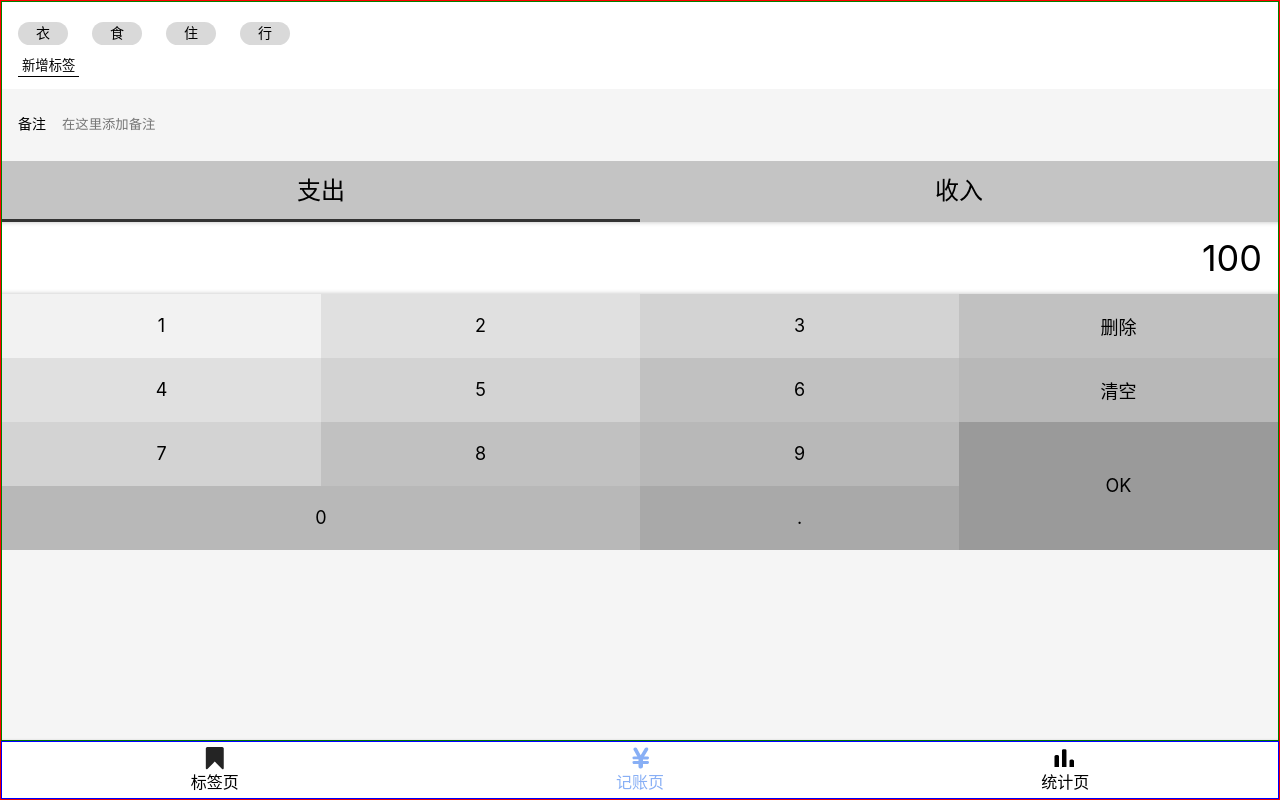
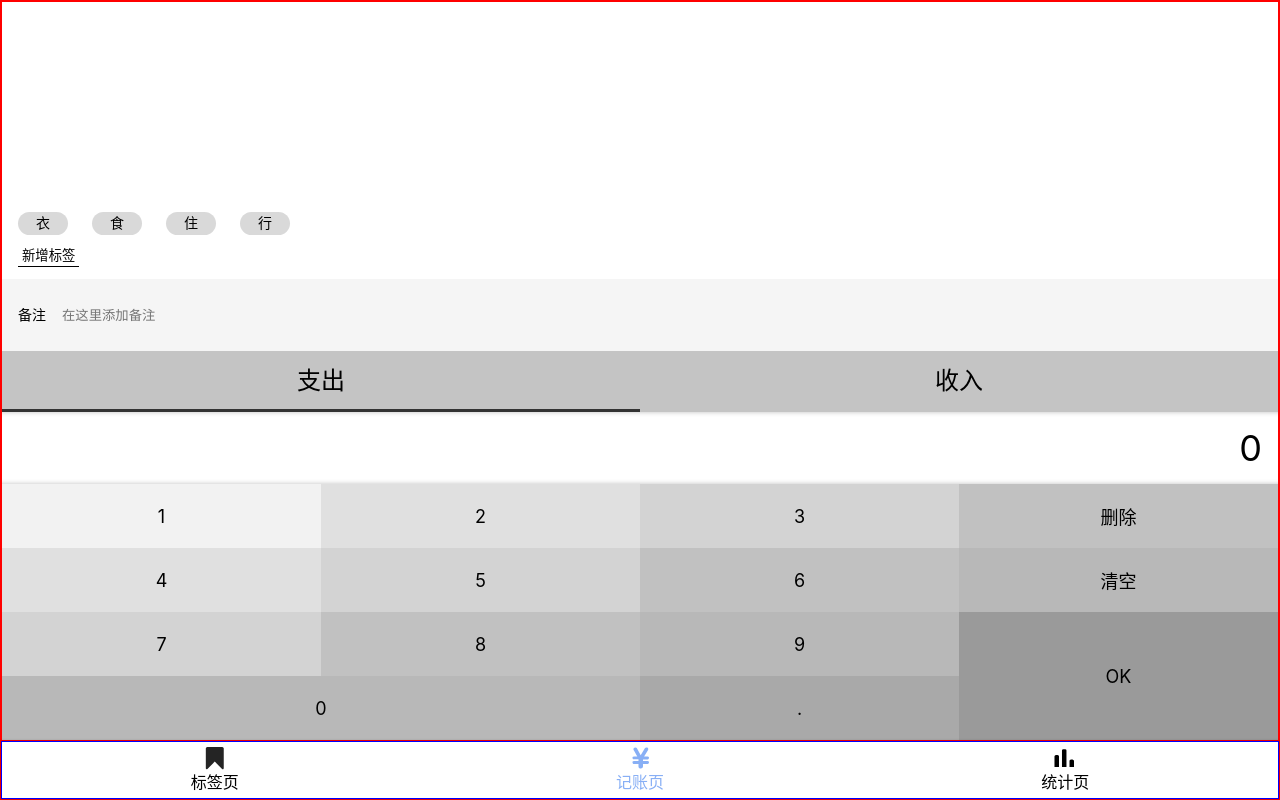
Before and after one commit to didiyou/Account_react, a React app: page /#/money in a window 1280 px wide. Built offline with nearby package versions, Linux system fonts and the light colour scheme.

Commit message:
基本完成Money标签

```diff
--- a/src/components/Layout.tsx
+++ b/src/components/Layout.tsx
@@ -9,7 +9,7 @@ display: flex;
 flex-direction:column;
 `
 const Main = styled.div`
-  border:1px solid green;
+
   flex-grow:1;
   overflow:auto;
 `
@@ -17,7 +17,7 @@ const Main = styled.div`
 const Layout = (props:any) =>{
 return(
     <Wrapper>
-        <Main>
+        <Main className={props.className}>
             {props.children}
         </Main>
         <Nav/>
--- a/src/views/Money.tsx
+++ b/src/views/Money.tsx
@@ -1,176 +1,42 @@
-import React from 'react';
+import React,{useState} from 'react';
 import Layout from 'components/Layout'
 import styled from 'styled-components'
+import {TagsSection} from 'views/money/TagsSection'
+import {NoteSection} from 'views/money/NotesSection'
+import {CategorySection} from 'views/money/CategorySection'
+import {NumberPadSection} from 'views/money/NumberPadSection'
 
-const TagsSection = styled.section`
-  background:#ffffff;
-  padding:12px 16px;
-  >ol{
-    margin-left:-12px;
-      > li{
-        background:#d9d9d9;
-        border-radius:18px;
-        display:inline-block;
-        padding:3px 18px;
-        font-size:14px;
-        margin:8px 12px;
-          }
-  }
-  > button{
-    background:none;
-    border:none;
-    padding:2px 4px;
-    border-bottom:1px solid;
-  }
-`
-const NotesSection = styled.section`
-  padding:0 16px;
-  font-size:14px;
-  > label{
-    display:flex;
-    align-items: center;
-    > span{margin-right:16px;white-space:nowrap;}
-    > input{display:block;width:100%;height:72px;background:none;border:none;place}
-  }
-`
 
-const CategorySection = styled.section`
-font-size: 24px;
->ul{
-  display:flex;
-  background:#c4c4c4;
-
-  >li{
-    padding:16px 0;
-    width:50%;
-    text-align: center;
-    position:relative;
-    &.selected::after{
-      display:block;
-      height:3px;
-      content:'';
-      background:#333;
-      position:absolute;
-      bottom:0;
-      width:100%;
-      left:0;
-    }
-  }
-}
-`
-
-const NumberPadSection = styled.section`
+const MyLayout = styled(Layout)`
+  border:1px solid red;
   display:flex;
   flex-direction:column;
-  > .output{background:white;
-    font-size:36px;line-height:72px;
-    text-align:right;
-    padding:0 16px;
-    box-shadow:inset 0 -5px 5px -5px rgba(0,0,0,0.25),
-               inset 0 5px 5px -5px rgba(0,0,0,0.25);
-  }
-  > .pad{
-
-    flex-wrap: wrap;
-    >button{
-      font-size:18px;
-      float:left;
-      border:none;
-      width:25%;
-      height:64px;
-      &.ok{
-        height:128px;
-        float:right;
-      }
-      &.zero{
-        width:50%;
-      }
-      &:nth-child(1){
-        background:#f2f2f2;
-      }
-      &:nth-child(2),
-      &:nth-child(5)
-      {
-        background:#e0e0e0;
-      }
-      &:nth-child(3),
-      &:nth-child(6),
-      &:nth-child(9)
-      {
-        background:#d3d3d3;
-      }
-      &:nth-child(4),
-      &:nth-child(7),
-      &:nth-child(10)
-      {
-        background:#c1c1c1;
-      }
-      &:nth-child(8),
-      &:nth-child(11),
-      &:nth-child(13)
-      {
-        background:#b8b8b8;
-      }
-      &:nth-child(12)
-      {
-        background:#9a9a9a;
-      }
-      &:nth-child(14)
-      {
-        background:#a9a9a9;
-      }
-    }
-  }
 `
-
-
-
+type Category = '-' |'+'
 function Money() {
+  const [selected,setSelected] = useState({
+    tags:[] as string[],
+    note:'',
+    category: '-' as Category,
+    amount: 0,
+   })
+   const onChange = (obj:Partial<typeof selected>)=>{
+    setSelected({
+      ...selected,
+      ...obj
+    })
+   }
     return (
-      <Layout>
-      <TagsSection>
-      <ol>
-       <li>衣</li>
-       <li>食</li>
-       <li>住</li>
-       <li>行</li>
-     </ol>
-     <button>新增标签</button>
+    <MyLayout>
+    <TagsSection value={selected.tags} onChange={tags=>onChange({tags:tags})}>
     </TagsSection>
-    <NotesSection>
-      <label>
-        <span>备注</span>
-        <input type='text' placeholder='在这里添加备注'/>
-      </label>
-    </NotesSection>
-     <CategorySection>
-      <ul>
-        <li className="selected">支出</li>
-        <li>收入</li>
-      </ul>
+    <NoteSection value={selected.note} onChange={note=>onChange({note:note})}>
+    </NoteSection>
+     <CategorySection value={selected.category} onChange={category=>onChange({category})}>
      </CategorySection>
-     <NumberPadSection>
-       <div className='output'>
-         100
-      </div>
-      <div className='pad clearfix'>
-        <button>1</button>
-        <button>2</button>
-        <button>3</button>
-        <button>删除</button>
-        <button>4</button>
-        <button>5</button>
-        <button>6</button>
-        <button>清空</button>
-        <button>7</button>
-        <button>8</button>
-        <button>9</button>
-        <button className='ok'>OK</button>
-        <button className='zero'>0</button>
-        <button >.</button>
-      </div>
+     <NumberPadSection value={selected.amount} onChange={amount=>onChange({amount})} onOk={()=>{}}>
      </NumberPadSection>
-    </Layout>
+    </MyLayout>
     );
   }
 
--- /dev/null
+++ b/src/views/money/CategorySection.tsx
@@ -0,0 +1,48 @@
+import styled from 'styled-components'
+import React,{useState} from 'react'
+import { ProgressPlugin } from 'webpack'
+const Wrapper = styled.section`
+font-size: 24px;
+>ul{
+  display:flex;
+  background:#c4c4c4;
+
+  >li{
+    padding:16px 0;
+    width:50%;
+    text-align: center;
+    position:relative;
+    &.selected::after{
+      display:block;
+      height:3px;
+      content:'';
+      background:#333;
+      position:absolute;
+      bottom:0;
+      width:100%;
+      left:0;
+    }
+  }
+}
+`
+type Props = {
+    value:'-'|'+';
+    onChange:(value:'-'|'+')=>void;
+}
+const CategorySection:React.FC<Props> =(props)=>{
+    const categoryMap = {'-':'支出','+':'收入'}
+    type Keys =keyof typeof categoryMap
+    const [categoryList] = useState<Keys[]>(['-','+'])
+    const category = props.value
+
+    return(
+    <Wrapper>
+       <ul>
+       {categoryList.map(c=>
+        <li key={c} className = {category === c ? 'selected':''} onClick={()=>{props.onChange(c)}}>{categoryMap[c]}</li>
+        )}
+      </ul>
+    </Wrapper>)
+}
+
+export {CategorySection}
--- /dev/null
+++ b/src/views/money/NotesSection.tsx
@@ -0,0 +1,43 @@
+import styled from 'styled-components'
+import React,{useState,useRef} from 'react'
+import { ProgressPlugin } from 'webpack'
+
+
+const Wrapper = styled.section`
+padding:0 16px;
+font-size:14px;
+> label{
+  display:flex;
+  align-items: center;
+  > span{margin-right:16px;white-space:nowrap;}
+  > input{display:block;width:100%;height:72px;background:none;border:none;}
+}
+`
+type Props ={
+    value:string;
+    onChange:(value:string) =>void;
+}
+const NoteSection:React.FC<Props>= (props)=>{
+    const note = props.value
+    const refInput = useRef<HTMLInputElement>(null)
+
+   const onBlur=()=>{
+
+    if(refInput.current !== null){
+
+    props.onChange(refInput.current.value)}
+   }
+    return (
+    <Wrapper>
+      <label>
+        <span>备注</span>
+        <input type='text' placeholder='在这里添加备注' ref = {refInput} defaultValue = {note} onBlur={onBlur}/>
+      </label>
+    </Wrapper>
+    )
+}
+
+
+
+
+export {NoteSection}
--- /dev/null
+++ b/src/views/money/NumberPadSection.tsx
@@ -0,0 +1,54 @@
+import {Wrapper} from './NumberPadSection/Wrapper'
+import {generateOutput} from './NumberPadSection/generateOutput'
+import React,{useState} from 'react'
+type Props = {
+    value: number;
+    onChange:(value:number) => void;
+    onOk?:()=>void
+}
+
+const NumberPadSection:React.FC<Props> = (props)=>{
+    const output = props.value.toString()
+    const setOutput = (output:string)=>{
+        let value
+        if(output.length > 16)
+        {value = parseFloat(output.slice(0,16))}
+        else if(output.length === 0){
+            value = 0
+        }else{value = parseFloat(output)}
+        props.onChange(value)
+    }
+
+    const onClickButtonWrapper = (e:React.MouseEvent)=>{
+    const text = (e.target as HTMLButtonElement).textContent
+        if(text===null){return}
+        if(text ==='OK')
+        {(props.onOk && props.onOk())}
+        if('0123456789.'.split('').concat(['删除','清空']).indexOf(text) >= 0)
+        {setOutput(generateOutput(text,output))}
+    }
+    return(
+        <Wrapper>
+      <div className='output'>
+         {output}
+      </div>
+      <div className='pad clearfix' onClick={onClickButtonWrapper}>
+        <button>1</button>
+        <button>2</button>
+        <button>3</button>
+        <button>删除</button>
+        <button>4</button>
+        <button>5</button>
+        <button>6</button>
+        <button>清空</button>
+        <button>7</button>
+        <button>8</button>
+        <button>9</button>
+        <button className='ok'>OK</button>
+        <button className='zero'>0</button>
+        <button >.</button>
+      </div>
+        </Wrapper>
+    )
+}
+export {NumberPadSection}
--- /dev/null
+++ b/src/views/money/NumberPadSection/Wrapper.tsx
@@ -0,0 +1,67 @@
+import styled from 'styled-components'
+import React,{useState,useRef} from 'react'
+
+const Wrapper = styled.section`
+display:flex;
+flex-direction:column;
+> .output{background:white;
+  font-size:36px;line-height:72px;
+  text-align:right;
+  padding:0 16px;
+  box-shadow:inset 0 -5px 5px -5px rgba(0,0,0,0.25),
+             inset 0 5px 5px -5px rgba(0,0,0,0.25);
+}
+> .pad{
+
+  flex-wrap: wrap;
+  >button{
+    font-size:18px;
+    float:left;
+    border:none;
+    width:25%;
+    height:64px;
+    &.ok{
+      height:128px;
+      float:right;
+    }
+    &.zero{
+      width:50%;
+    }
+    &:nth-child(1){
+      background:#f2f2f2;
+    }
+    &:nth-child(2),
+    &:nth-child(5)
+    {
+      background:#e0e0e0;
+    }
+    &:nth-child(3),
+    &:nth-child(6),
+    &:nth-child(9)
+    {
+      background:#d3d3d3;
+    }
+    &:nth-child(4),
+    &:nth-child(7),
+    &:nth-child(10)
+    {
+      background:#c1c1c1;
+    }
+    &:nth-child(8),
+    &:nth-child(11),
+    &:nth-child(13)
+    {
+      background:#b8b8b8;
+    }
+    &:nth-child(12)
+    {
+      background:#9a9a9a;
+    }
+    &:nth-child(14)
+    {
+      background:#a9a9a9;
+    }
+  }
+}
+`
+export {Wrapper}
--- /dev/null
+++ b/src/views/money/NumberPadSection/generateOutput.tsx
@@ -0,0 +1,30 @@
+const generateOutput = (text:string,output='0')=>{
+    switch(text){
+        case '0':
+        case '1':
+        case '2':
+        case '3':
+        case '4':
+        case '5':
+        case '6':
+        case '7':
+        case '8':
+        case '9':
+            if(output ==='0'){return text}else{return (output+text)}
+        case '.':
+            if(output.indexOf('.') >= 0){return output}
+            return output+text
+        case '删除':
+            if(output.length === 1)
+             {return ''}
+             else{
+                 return output.slice(0,-1) || ''
+             }
+        case '清空':
+            return ''
+        default:
+            return ''
+    }
+}
+
+export {generateOutput}
--- /dev/null
+++ b/src/views/money/TagsSection.tsx
@@ -0,0 +1,65 @@
+import React,{useState} from 'react'
+import styled from 'styled-components'
+
+const Wrapper = styled.section`
+background:#ffffff;
+padding:12px 16px;
+flex-grow:1;
+display:flex;
+flex-direction:column;
+justify-content: flex-end;
+align-items: flex-start;
+>ol{
+  margin-left:-12px;
+    > li{
+      background:#d9d9d9;
+      border-radius:18px;
+      display:inline-block;
+      padding:3px 18px;
+      font-size:14px;
+      margin:8px 12px;
+      &.selected{
+          background:#f60;
+      }
+        }
+}
+> button{
+  background:none;
+  border:none;
+  padding:2px 4px;
+  border-bottom:1px solid;
+}
+`
+type Props = {
+    value: string[]
+    onChange:(value:string[])=>void
+}
+
+const TagsSection:React.FC<Props> = (props)=>{
+    const [tags,setTags] = useState<string[]>(['衣','食','住','行'])
+    const selectedTags = props.value
+    const onAddTag = ()=>{
+        const tagName = window.prompt('新标签的名称为')
+        if (tagName !== null){setTags([...tags,tagName])}
+    }
+    const onToggleTag=(tag:string)=>{
+        const index = selectedTags.indexOf(tag)
+        if(index >= 0){props.onChange(selectedTags.filter(t=>t!==tag))
+        }
+    else{props.onChange([...selectedTags,tag])}
+
+}
+    return (
+    <Wrapper>
+     <ol>
+       {tags.map(tag=><li key={tag} onClick={()=>{onToggleTag(tag)}} className={selectedTags.indexOf(tag)>=0 ?'selected' :''}>{tag}</li>)}
+     </ol>
+     <button onClick={onAddTag}>新增标签</button>
+    </Wrapper>
+    )
+}
+
+
+
+
+export {TagsSection}
```
